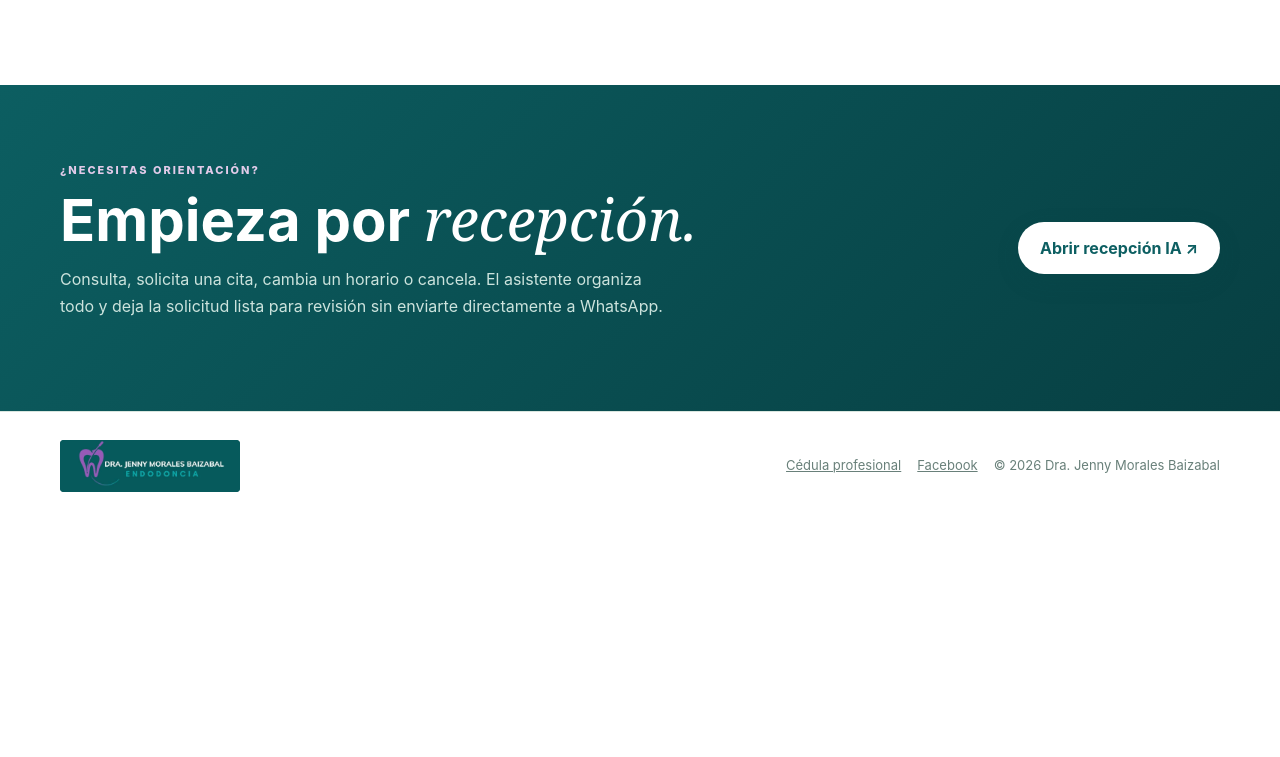
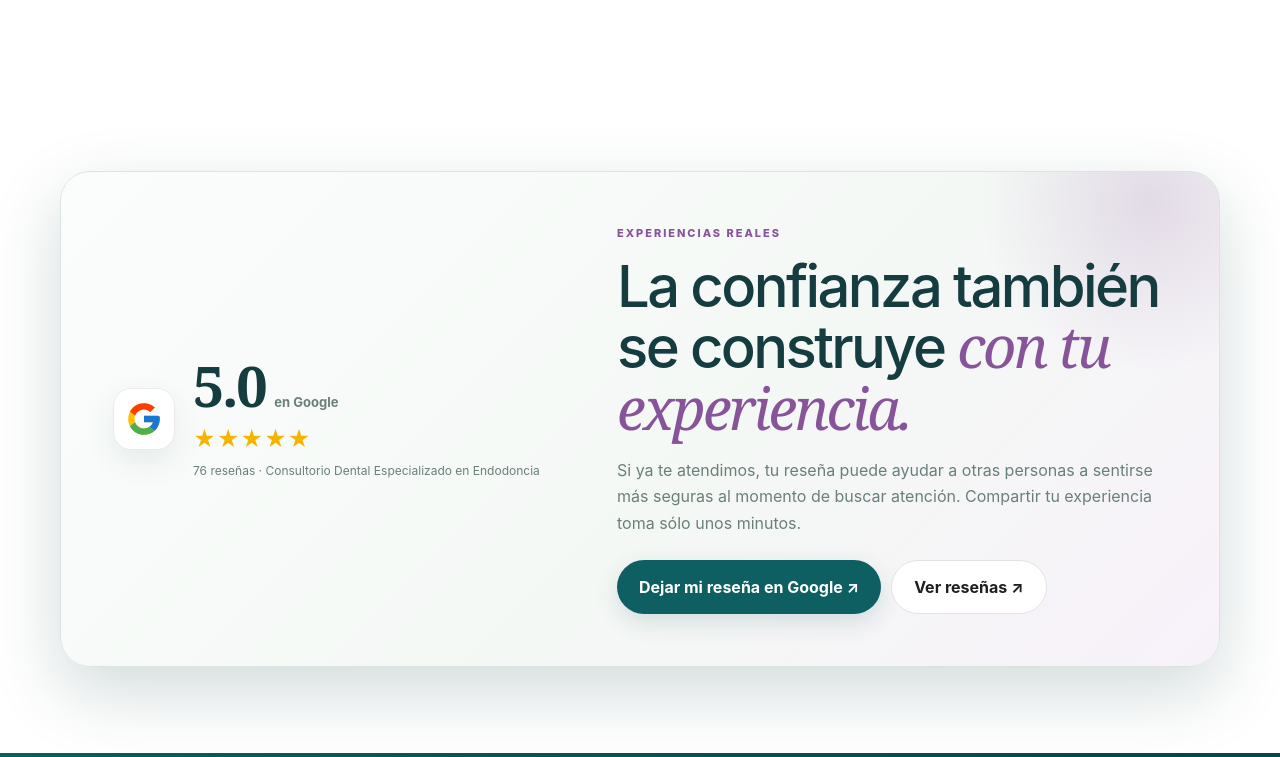
Before and after one commit to Eddie-Cano/Dr.JennyMorales, a website: page index.html in a window 1280 px wide. Shown: the part 5565-6322 px from the top of the page. Before the commit the page ends 6085 px from the top, so only its background shows below. Drawn offline with Linux system fonts and the light colour scheme.

Commit message:
Add branded Google reviews funnel section

```diff
--- a/index.html
+++ b/index.html
@@ -56,6 +56,30 @@ footer{padding:28px 0;border-top:1px solid var(--line)}footer .wrap{display:flex
   .tooth-feature .tooth-stage{min-height:340px}
 }
 @media(prefers-reduced-motion:reduce){.hero-video-only video{display:none}.hero-video-only{background:linear-gradient(135deg,#0d5f62,#073f42)}}
+
+
+/* Google Reviews funnel section */
+.reviews-section{padding:86px 0;background:#fff}
+.reviews-card{position:relative;overflow:hidden;border:1px solid var(--line);border-radius:30px;background:linear-gradient(135deg,#fbfdfc 0%,#f4f8f5 58%,#f8f1fa 100%);box-shadow:var(--shadow)}
+.reviews-card:before{content:"";position:absolute;width:360px;height:360px;border-radius:50%;right:-110px;top:-150px;background:radial-gradient(circle,rgba(135,84,154,.17),transparent 67%)}
+.reviews-inner{position:relative;display:grid;grid-template-columns:.9fr 1.1fr;gap:54px;align-items:center;padding:52px}
+.google-proof{display:flex;align-items:center;gap:18px}
+.google-g{width:62px;height:62px;border-radius:18px;background:#fff;display:grid;place-items:center;border:1px solid #e8ece9;box-shadow:0 12px 30px rgba(14,66,65,.08)}
+.google-g svg{width:38px;height:38px}
+.rating-big{display:flex;align-items:baseline;gap:9px}
+.rating-big strong{font:600 56px/1 Georgia,serif;color:var(--ink);letter-spacing:-.04em}
+.rating-big span{font-size:13px;color:var(--muted);font-weight:700}
+.stars{display:flex;gap:3px;margin:7px 0 4px;color:#f4b400;font-size:22px;letter-spacing:.03em}
+.google-meta{font-size:12px;color:var(--muted)}
+.reviews-copy .eyebrow{color:var(--violet)}
+.reviews-copy h2{font-size:clamp(36px,4.8vw,58px);line-height:1.04;letter-spacing:-.045em;margin:14px 0 18px;font-weight:500}
+.reviews-copy h2 .serif{color:var(--violet)}
+.reviews-copy p{color:var(--muted);max-width:650px;margin-bottom:24px}
+.review-actions{display:flex;gap:10px;flex-wrap:wrap}
+.google-review-btn{background:#fff!important;color:#1f1f1f!important;border:1px solid #dfe4e1!important;box-shadow:none!important}
+.google-review-btn:hover{background:#f7f9f8!important}
+@media(max-width:820px){.reviews-inner{grid-template-columns:1fr;padding:34px}.google-proof{align-items:flex-start}.rating-big strong{font-size:48px}}
+@media(max-width:520px){.reviews-section{padding:60px 0}.reviews-inner{padding:26px}.google-proof{gap:14px}.google-g{width:54px;height:54px}.review-actions{display:grid}.review-actions .btn{width:100%}}
 
 </style>
 </head>
@@ -180,6 +204,41 @@ footer{padding:28px 0;border-top:1px solid var(--line)}footer .wrap{display:flex
   <details><summary>¿Qué pasa si tengo una urgencia?</summary><p>El asistente puede detectar señales que ameritan atención prioritaria. Si existe dificultad para respirar o tragar, hinchazón progresiva de cara/cuello, sangrado incontrolable u otros síntomas graves, busca atención de urgencia de inmediato.</p></details>
 </div></section>
 
+
+<section class="reviews-section" id="resenas">
+  <div class="wrap">
+    <div class="reviews-card">
+      <div class="reviews-inner">
+        <div class="google-proof" aria-label="Calificación de Google">
+          <div class="google-g" aria-hidden="true">
+            <svg viewBox="0 0 48 48">
+              <path fill="#FFC107" d="M43.6 20.5H42V20H24v8h11.3C33.7 32.7 29.2 36 24 36c-6.6 0-12-5.4-12-12S17.4 12 24 12c3.1 0 5.9 1.2 8 3.1l5.7-5.7C34.1 6.1 29.3 4 24 4 12.9 4 4 12.9 4 24s8.9 20 20 20 20-8.9 20-20c0-1.3-.1-2.4-.4-3.5z"/>
+              <path fill="#FF3D00" d="M6.3 14.7l6.6 4.8C14.7 15.1 18.9 12 24 12c3.1 0 5.9 1.2 8 3.1l5.7-5.7C34.1 6.1 29.3 4 24 4c-7.7 0-14.3 4.3-17.7 10.7z"/>
+              <path fill="#4CAF50" d="M24 44c5.2 0 9.9-2 13.5-5.2l-6.2-5.2C29.2 35.2 26.7 36 24 36c-5.2 0-9.7-3.3-11.3-7.9l-6.5 5C9.6 39.6 16.2 44 24 44z"/>
+              <path fill="#1976D2" d="M43.6 20.5H42V20H24v8h11.3c-.8 2.3-2.3 4.2-4.1 5.6l6.2 5.2C36.9 39.3 44 34 44 24c0-1.3-.1-2.4-.4-3.5z"/>
+            </svg>
+          </div>
+          <div>
+            <div class="rating-big"><strong>5.0</strong><span>en Google</span></div>
+            <div class="stars" aria-label="5 de 5 estrellas">★★★★★</div>
+            <div class="google-meta">76 reseñas · Consultorio Dental Especializado en Endodoncia</div>
+          </div>
+        </div>
+
+        <div class="reviews-copy">
+          <div class="eyebrow">Experiencias reales</div>
+          <h2>La confianza también se construye <span class="serif">con tu experiencia.</span></h2>
+          <p>Si ya te atendimos, tu reseña puede ayudar a otras personas a sentirse más seguras al momento de buscar atención. Compartir tu experiencia toma sólo unos minutos.</p>
+          <div class="review-actions">
+            <a class="btn" href="https://search.google.com/local/writereview?placeid=ChIJDaMeQUQv24UR56Vm22rrfUw" target="_blank" rel="noopener">Dejar mi reseña en Google ↗</a>
+            <a class="btn google-review-btn" href="https://www.google.com/maps/search/?api=1&query=Consultorio+Dental+Especializado+en+Endodoncia+Dra.+Jenny+Morales+Baizabal&query_place_id=ChIJDaMeQUQv24UR56Vm22rrfUw" target="_blank" rel="noopener">Ver reseñas ↗</a>
+          </div>
+        </div>
+      </div>
+    </div>
+  </div>
+</section>
+
 <section class="cta"><div class="wrap cta-card"><div><div class="eyebrow" style="color:#e2cbe9">¿Necesitas orientación?</div><h2>Empieza por <span class="serif">recepción.</span></h2><p>Consulta, solicita una cita, cambia un horario o cancela. El asistente organiza todo y deja la solicitud lista para revisión sin enviarte directamente a WhatsApp.</p></div><button class="btn light open-agent" type="button">Abrir recepción IA ↗</button></div></section>
 </main>
 
```
